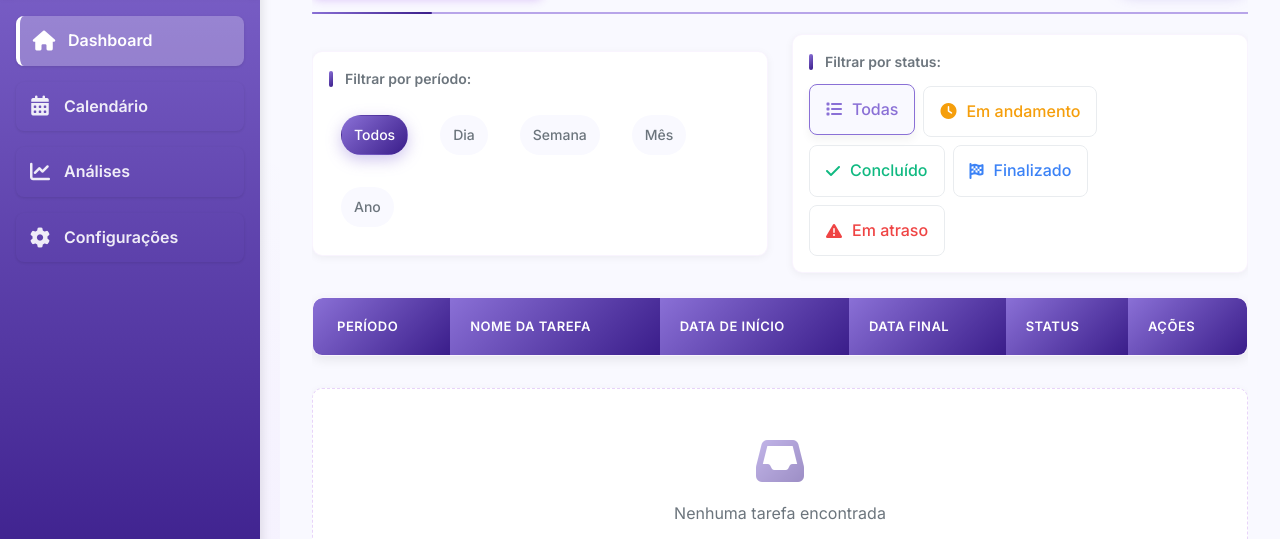
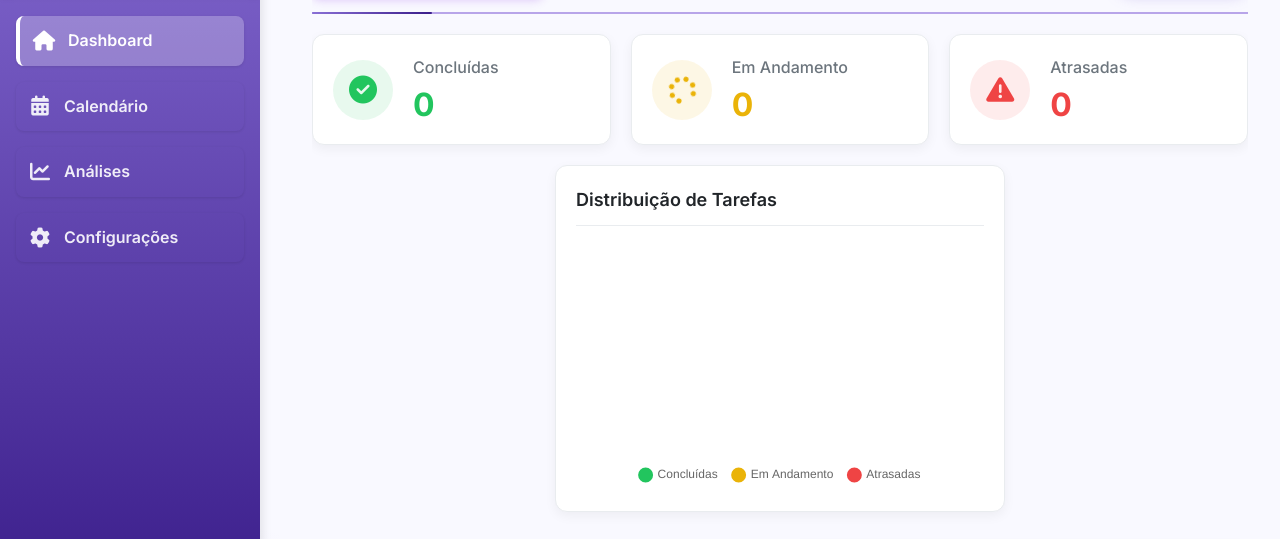
Before and after one commit to CarlosLisboa01/Task_PRO, a plain HTML site: page index.html in a window 1280 px wide. Shown: the part 193-732 px from the top of the page. Drawn offline with nearby package versions, Linux system fonts and the light colour scheme.

Commit message:
Add files via upload

```diff
--- /dev/null
+++ b/kpi-dashboard.js
@@ -0,0 +1,345 @@
+// KPI Dashboard para TaskPRO
+// Este módulo implementa indicadores de performance (KPIs) para o dashboard,
+// utilizando dados do Supabase
+
+// Configuração de cores e ícones para KPIs
+const KPI_CONFIG = {
+    concluidas: {
+        icon: 'fas fa-check-circle',
+        color: '#22c55e', // Verde
+        backgroundColor: 'rgba(34, 197, 94, 0.1)',
+        title: 'Concluídas'
+    },
+    andamento: {
+        icon: 'fas fa-spinner fa-spin',
+        color: '#eab308', // Amarelo
+        backgroundColor: 'rgba(234, 179, 8, 0.1)',
+        title: 'Em Andamento'
+    },
+    atrasadas: {
+        icon: 'fas fa-exclamation-triangle',
+        color: '#ef4444', // Vermelho
+        backgroundColor: 'rgba(239, 68, 68, 0.1)',
+        title: 'Atrasadas'
+    }
+};
+
+// Função para buscar os dados dos KPIs do Supabase
+async function fetchKPIData() {
+    try {
+        console.log('Iniciando busca de dados KPI do Supabase...');
+
+        // Verificar se temos a conexão com o Supabase
+        if (!supabase) {
+            throw new Error('Cliente Supabase não disponível');
+        }
+
+        // Método 1: Usar o banco como fonte de dados primária
+        // Buscar dados diretamente da tabela no Supabase
+        const { data, error } = await supabase
+            .from('tasks')
+            .select('status');
+
+        if (error) {
+            console.error('Erro ao consultar tarefas no Supabase:', error);
+            throw error;
+        }
+
+        console.log('Dados recebidos do Supabase para KPIs:', data ? data.length : 0, 'registros');
+
+        // Inicializar contadores
+        const kpiData = {
+            concluidas: 0,
+            andamento: 0,
+            atrasadas: 0,
+            total: data ? data.length : 0
+        };
+
+        // Processar dados
+        if (data && data.length > 0) {
+            data.forEach(task => {
+                // Mapear status do banco para categorias de KPI
+                if (task.status === 'completed' || task.status === 'finished') {
+                    kpiData.concluidas++;
+                } else if (task.status === 'late') {
+                    kpiData.atrasadas++;
+                } else if (task.status === 'pending') {
+                    kpiData.andamento++;
+                }
+            });
+        }
+
+        return kpiData;
+    } catch (error) {
+        console.error('Exceção em fetchKPIData():', error);
+
+        // Método 2: Fallback para usar o estado em memória (window.tasks) caso ocorra erro
+        console.log('Usando fallback: window.tasks para KPIs');
+
+        try {
+            // Se Supabase falhar, usar dados em memória
+            if (!window.tasks) {
+                console.error('window.tasks não disponível para KPIs');
+                return { concluidas: 0, andamento: 0, atrasadas: 0, total: 0 };
+            }
+
+            // Obter todas as tarefas
+            const allTasks = [
+                ...window.tasks.day,
+                ...window.tasks.week,
+                ...window.tasks.month,
+                ...window.tasks.year
+            ];
+
+            // Contar tarefas por status
+            const kpiData = {
+                concluidas: allTasks.filter(task =>
+                    task.status === 'completed' || task.status === 'finished'
+                ).length,
+                andamento: allTasks.filter(task =>
+                    task.status === 'pending'
+                ).length,
+                atrasadas: allTasks.filter(task =>
+                    task.status === 'late'
+                ).length,
+                total: allTasks.length
+            };
+
+            console.log('KPIs calculados a partir de window.tasks:', kpiData);
+            return kpiData;
+        } catch (innerError) {
+            console.error('Erro também no fallback para KPIs:', innerError);
+            // Em último caso, retornar zeros
+            return { concluidas: 0, andamento: 0, atrasadas: 0, total: 0 };
+        }
+    }
+}
+
+// Função para criar o HTML dos cards de KPI
+function createKPICardsHTML(kpiData) {
+    // Container para KPIs
+    let html = `
+        <div class="kpi-container">
+    `;
+
+    // Gerar HTML para cada KPI
+    Object.keys(KPI_CONFIG).forEach(key => {
+        const config = KPI_CONFIG[key];
+        const value = kpiData[key] || 0;
+
+        html += `
+            <div class="kpi-card" data-kpi="${key}">
+                <div class="kpi-icon" style="background-color: ${config.backgroundColor}">
+                    <i class="${config.icon}" style="color: ${config.color}"></i>
+                </div>
+                <div class="kpi-content">
+                    <div class="kpi-title">${config.title}</div>
+                    <div class="kpi-value" style="color: ${config.color}">${value}</div>
+                </div>
+            </div>
+        `;
+    });
+
+    // Gráfico de pizza (opcional)
+    html += `
+        <div class="kpi-chart-card">
+            <div class="kpi-chart-header">
+                <h4>Distribuição de Tarefas</h4>
+            </div>
+            <div class="kpi-chart-body">
+                <canvas id="kpi-distribution-chart"></canvas>
+            </div>
+        </div>
+    `;
+
+    // Fechar container
+    html += `
+        </div>
+    `;
+
+    return html;
+}
+
+// Função para renderizar o gráfico de distribuição
+function renderKPIChart(kpiData) {
+    const ctx = document.getElementById('kpi-distribution-chart');
+    if (!ctx) return null;
+
+    // Destruir gráfico existente se houver
+    if (window.kpiDistributionChart) {
+        window.kpiDistributionChart.destroy();
+    }
+
+    // Dados e cores para o gráfico
+    const data = [
+        kpiData.concluidas,
+        kpiData.andamento,
+        kpiData.atrasadas
+    ];
+
+    const backgroundColor = [
+        '#22c55e', // Verde
+        '#eab308', // Amarelo
+        '#ef4444'  // Vermelho
+    ];
+
+    // Configurar e criar o gráfico
+    window.kpiDistributionChart = new Chart(ctx, {
+        type: 'doughnut',
+        data: {
+            labels: ['Concluídas', 'Em Andamento', 'Atrasadas'],
+            datasets: [{
+                data: data,
+                backgroundColor: backgroundColor,
+                borderColor: 'white',
+                borderWidth: 2
+            }]
+        },
+        options: {
+            responsive: true,
+            maintainAspectRatio: false,
+            cutout: '70%',
+            plugins: {
+                legend: {
+                    position: 'bottom',
+                    labels: {
+                        usePointStyle: true,
+                        padding: 15
+                    }
+                },
+                tooltip: {
+                    callbacks: {
+                        label: function(context) {
+                            const label = context.label || '';
+                            const value = context.raw;
+                            const total = data.reduce((a, b) => a + b, 0) || 1; // Evitar divisão por zero
+                            const percentage = Math.round((value / total) * 100);
+                            return `${label}: ${value} (${percentage}%)`;
+                        }
+                    }
+                }
+            }
+        }
+    });
+
+    return window.kpiDistributionChart;
+}
+
+// Função principal para inicializar e renderizar KPIs
+async function initKPIDashboard() {
+    try {
+        console.log('Inicializando KPI Dashboard...');
+
+        // Buscar e validar o container no qual os KPIs serão renderizados
+        const dashboardView = document.getElementById('dashboard-view');
+        if (!dashboardView) {
+            console.error('Container do dashboard não encontrado');
+            return false;
+        }
+
+        // Mostrar mensagem de carregamento durante a busca de dados
+        const loadingEl = document.createElement('div');
+        loadingEl.className = 'kpi-loading';
+        loadingEl.innerHTML = '<i class="fas fa-spinner fa-spin"></i> Carregando indicadores...';
+
+        // Buscar elementos existentes para inserir KPIs após o cabeçalho
+        const pageHeader = dashboardView.querySelector('.page-header');
+        if (pageHeader) {
+            // Inserir após o cabeçalho da página
+            pageHeader.insertAdjacentElement('afterend', loadingEl);
+        } else {
+            // Fallback: inserir no início do dashboard
+            dashboardView.prepend(loadingEl);
+        }
+
+        // Buscar dados dos KPIs
+        const kpiData = await fetchKPIData();
+        console.log('Dados de KPI obtidos:', kpiData);
+
+        // Remover KPIs existentes (para atualizações)
+        const existingKPIs = dashboardView.querySelector('.kpi-container');
+        if (existingKPIs) {
+            existingKPIs.remove();
+        }
+
+        // Gerar HTML dos KPIs
+        const kpiHTML = createKPICardsHTML(kpiData);
+
+        // Substituir mensagem de carregamento pelos KPIs
+        loadingEl.outerHTML = kpiHTML;
+
+        // Renderizar gráfico de distribuição
+        renderKPIChart(kpiData);
+
+        console.log('KPI Dashboard inicializado com sucesso');
+        return true;
+    } catch (error) {
+        console.error('Erro ao inicializar KPI Dashboard:', error);
+
+        // Tentar remover mensagem de carregamento em caso de erro
+        const loadingEl = document.querySelector('.kpi-loading');
+        if (loadingEl) {
+            loadingEl.innerHTML = `
+                <div class="kpi-error">
+                    <i class="fas fa-exclamation-circle"></i>
+                    Não foi possível carregar os indicadores
+                </div>
+            `;
+        }
+
+        return false;
+    }
+}
+
+// Função para atualizar os KPIs
+async function updateKPIDashboard() {
+    try {
+        console.log('Atualizando KPI Dashboard...');
+
+        // Buscar dados atualizados
+        const kpiData = await fetchKPIData();
+
+        // Atualizar valores nos cards existentes
+        Object.keys(KPI_CONFIG).forEach(key => {
+            const card = document.querySelector(`.kpi-card[data-kpi="${key}"] .kpi-value`);
+            if (card) {
+                card.textContent = kpiData[key] || 0;
+            }
+        });
+
+        // Atualizar gráfico de distribuição
+        renderKPIChart(kpiData);
+
+        console.log('KPI Dashboard atualizado com sucesso');
+        return true;
+    } catch (error) {
+        console.error('Erro ao atualizar KPI Dashboard:', error);
+        return false;
+    }
+}
+
+// Inicializar KPIs quando a página carregar
+document.addEventListener('DOMContentLoaded', () => {
+    // Inicializar KPIs apenas na página dashboard
+    if (window.location.hash === '' || window.location.hash === '#dashboard') {
+        // Dar um pequeno delay para garantir que o restante da página seja carregado primeiro
+        setTimeout(initKPIDashboard, 500);
+    }
+
+    // Adicionar listener para mudanças de hash (navegação)
+    window.addEventListener('hashchange', () => {
+        if (window.location.hash === '' || window.location.hash === '#dashboard') {
+            // Inicializar ou atualizar KPIs ao navegar para o dashboard
+            const kpiContainer = document.querySelector('.kpi-container');
+            if (kpiContainer) {
+                updateKPIDashboard();
+            } else {
+                initKPIDashboard();
+            }
+        }
+    });
+});
+
+// Exportar funções para uso global
+window.initKPIDashboard = initKPIDashboard;
+window.updateKPIDashboard = updateKPIDashboard;
--- /dev/null
+++ b/kpi-styles.css
@@ -0,0 +1,197 @@
+/* Estilos para os cards de KPI do TaskPRO */
+
+/* Container principal para os KPIs */
+.kpi-container {
+    display: flex;
+    flex-wrap: wrap;
+    gap: 20px;
+    margin: 20px 0 30px;
+    width: 100%;
+    justify-content: center;
+}
+
+/* Card de KPI individual */
+.kpi-card {
+    flex: 1;
+    min-width: 200px;
+    max-width: 300px;
+    background-color: var(--card-bg, #ffffff);
+    border-radius: 12px;
+    padding: 20px;
+    box-shadow: 0 4px 12px rgba(0, 0, 0, 0.05);
+    display: flex;
+    align-items: center;
+    transition: all 0.3s ease;
+    position: relative;
+    overflow: hidden;
+    border: 1px solid var(--border-color, rgba(0, 0, 0, 0.05));
+}
+
+/* Efeito de hover nos cards */
+.kpi-card:hover {
+    transform: translateY(-5px);
+    box-shadow: 0 8px 24px rgba(0, 0, 0, 0.1);
+}
+
+/* Ícone do KPI */
+.kpi-icon {
+    width: 60px;
+    height: 60px;
+    border-radius: 50%;
+    display: flex;
+    align-items: center;
+    justify-content: center;
+    margin-right: 20px;
+    flex-shrink: 0;
+}
+
+.kpi-icon i {
+    font-size: 28px;
+}
+
+/* Conteúdo do KPI (título e valor) */
+.kpi-content {
+    flex: 1;
+}
+
+.kpi-title {
+    font-size: 16px;
+    color: var(--text-secondary, #64748b);
+    margin-bottom: 5px;
+    font-weight: 500;
+}
+
+.kpi-value {
+    font-size: 32px;
+    font-weight: 700;
+    line-height: 1.2;
+}
+
+/* Card do gráfico de KPI */
+.kpi-chart-card {
+    flex: 1;
+    min-width: 300px;
+    max-width: 450px;
+    background-color: var(--card-bg, #ffffff);
+    border-radius: 12px;
+    padding: 20px;
+    box-shadow: 0 4px 12px rgba(0, 0, 0, 0.05);
+    transition: all 0.3s ease;
+    border: 1px solid var(--border-color, rgba(0, 0, 0, 0.05));
+}
+
+.kpi-chart-header {
+    margin-bottom: 15px;
+    padding-bottom: 10px;
+    border-bottom: 1px solid var(--border-color, rgba(0, 0, 0, 0.05));
+}
+
+.kpi-chart-header h4 {
+    font-size: 18px;
+    font-weight: 600;
+    color: var(--text-primary, #1e293b);
+    margin: 0;
+}
+
+.kpi-chart-body {
+    height: 250px;
+    position: relative;
+}
+
+/* Estado de carregamento */
+.kpi-loading {
+    width: 100%;
+    text-align: center;
+    padding: 30px;
+    color: var(--text-secondary, #64748b);
+    font-size: 16px;
+    font-weight: 500;
+    margin: 20px 0;
+}
+
+.kpi-loading i {
+    margin-right: 10px;
+    color: var(--primary-color, #7c3aed);
+}
+
+/* Estado de erro */
+.kpi-error {
+    width: 100%;
+    text-align: center;
+    padding: 20px;
+    color: #ef4444;
+    font-size: 16px;
+    font-weight: 500;
+    margin: 20px 0;
+    background-color: rgba(239, 68, 68, 0.05);
+    border-radius: 8px;
+}
+
+.kpi-error i {
+    margin-right: 10px;
+}
+
+/* Media Queries para responsividade */
+@media (max-width: 768px) {
+    .kpi-container {
+        flex-direction: column;
+        align-items: center;
+    }
+
+    .kpi-card,
+    .kpi-chart-card {
+        width: 100%;
+        max-width: 100%;
+    }
+}
+
+/* Tema escuro - ajustes automáticos */
+body.dark .kpi-card,
+body.dark .kpi-chart-card {
+    background-color: var(--card-bg-dark, #1e293b);
+    border-color: rgba(255, 255, 255, 0.1);
+}
+
+body.dark .kpi-title {
+    color: rgba(255, 255, 255, 0.7);
+}
+
+body.dark .kpi-chart-header {
+    border-color: rgba(255, 255, 255, 0.1);
+}
+
+body.dark .kpi-chart-header h4 {
+    color: rgba(255, 255, 255, 0.9);
+}
+
+body.dark .kpi-loading {
+    color: rgba(255, 255, 255, 0.7);
+}
+
+/* Efeito visual de progresso nos cards (opcional) */
+.kpi-card::before {
+    content: '';
+    position: absolute;
+    bottom: 0;
+    left: 0;
+    height: 4px;
+    width: 0;
+    transition: width 0.8s ease;
+    z-index: 1;
+}
+
+.kpi-card[data-kpi="concluidas"]::before {
+    background-color: #22c55e;
+}
+
+.kpi-card[data-kpi="andamento"]::before {
+    background-color: #eab308;
+}
+
+.kpi-card[data-kpi="atrasadas"]::before {
+    background-color: #ef4444;
+}
+
+.kpi-card:hover::before {
+    width: 100%;
+}
```
Also changed, not shown: index.html (+2 -23 lines), script.js (+16 -1 lines), analytics.js (line endings or trailing spaces).
